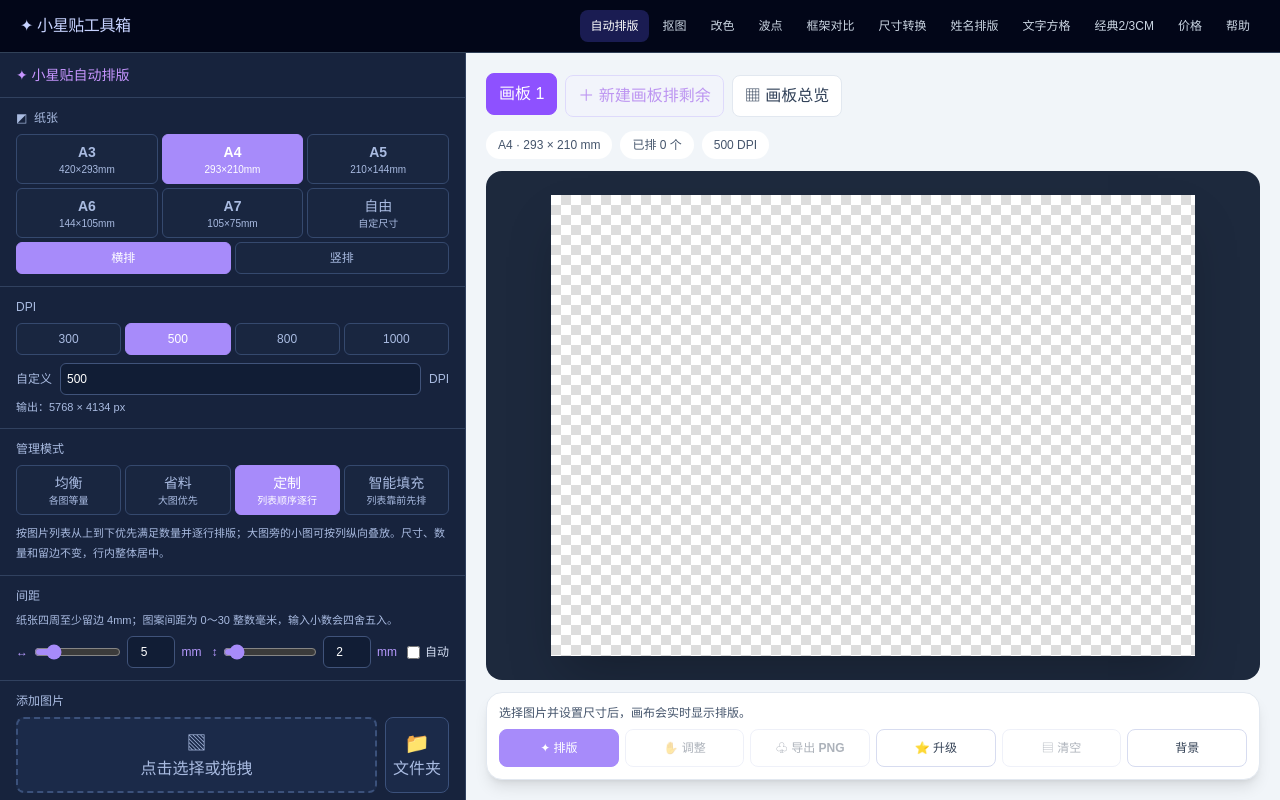
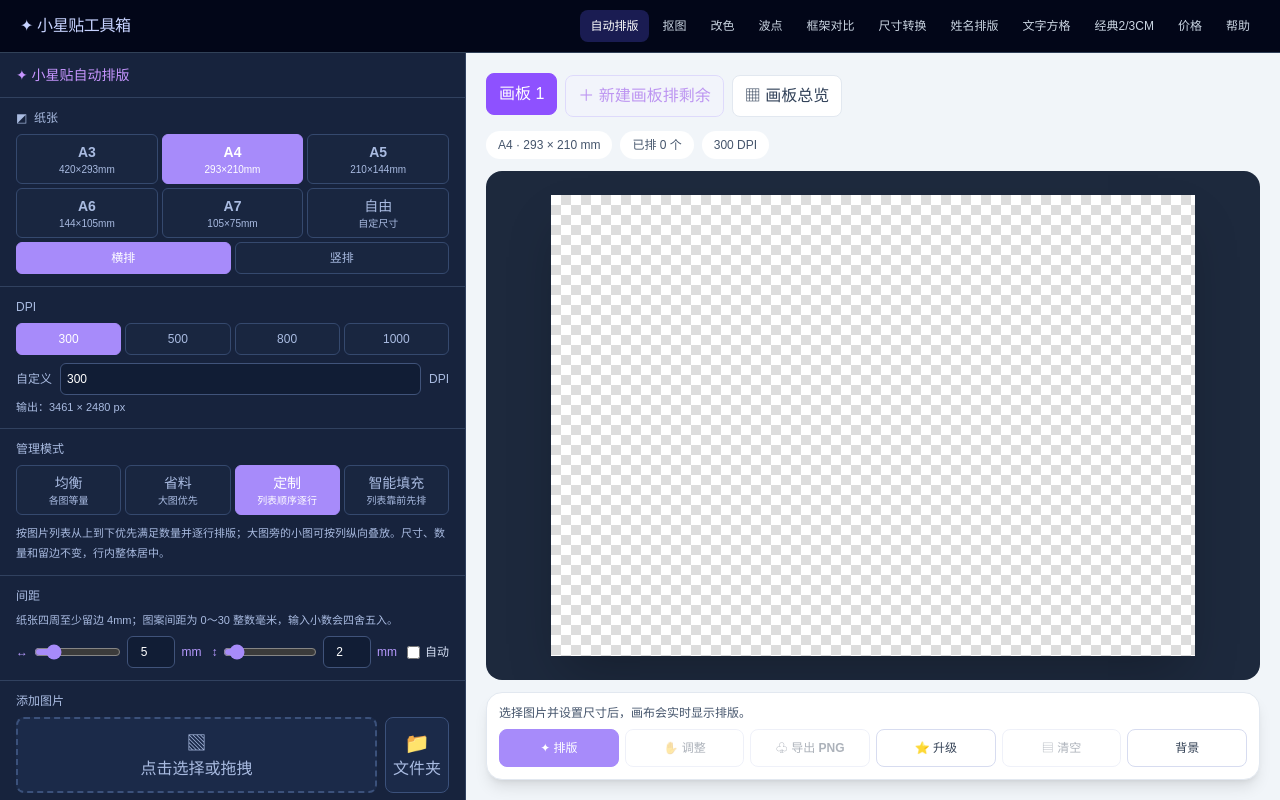
Before and after one commit to chenbb0128/Pic, a Vue app in the folder web/: page /workspace in a window 1280 px wide. Built offline with nearby package versions, Linux system fonts and the light colour scheme.

Commit message:
fix: 将画板默认DPI调整为300
默认导出DPI和图片导入的无效DPI回退值统一为300，保留用户自定义设置及各画板独立DPI。已通过默认导入尺寸和画板DPI切换两项相关测试。

```diff
--- a/web/src/pages/StudioWorkspacePage.vue
+++ b/web/src/pages/StudioWorkspacePage.vue
@@ -63,7 +63,7 @@ const preset = ref<PaperPreset>('A4')
 const orientation = ref<Orientation>('landscape')
 const customWidth = ref(293)
 const customHeight = ref(210)
-const dpi = ref(500)
+const dpi = ref(300)
 const mode = ref<LayoutMode>('custom')
 const grouping = ref<SmartGrouping>('free')
 const groupingOptions = [{ value: 'free', label: '尽量填满' }, { value: 'rows', label: '同类按行' }, { value: 'columns', label: '同类按列' }] as const
@@ -426,7 +426,7 @@ async function addFiles(files: FileList | null): Promise<void> {
   uploading.value = true
   const errors: string[] = []
   const added: StudioAsset[] = []
-  const importDpi = Number.isFinite(dpi.value) && dpi.value > 0 ? dpi.value : 500
+  const importDpi = Number.isFinite(dpi.value) && dpi.value > 0 ? dpi.value : 300
   let skipped = 0
   for (const file of Array.from(files)) {
     if (!['image/png', 'image/webp', 'image/jpeg'].includes(file.type)) { skipped += 1; continue }
```
Also changed, not shown: 1 other file (tests, documents, lock files or other folders).
